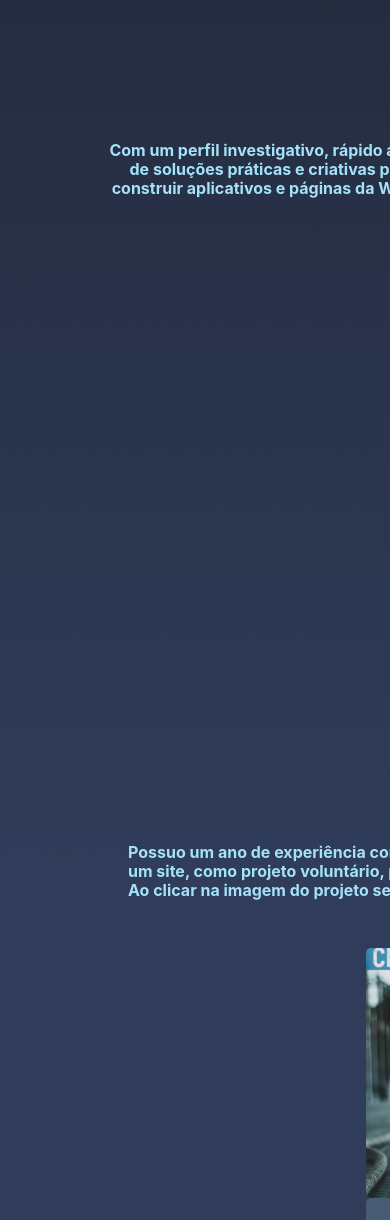
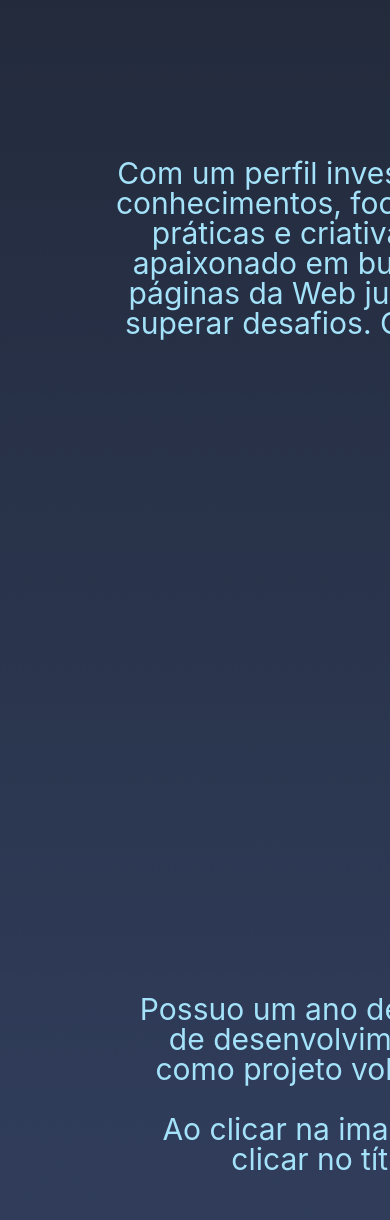
Before and after one commit to RuanL-Dev/portfolio_RuanL-Dev, a Next.js app: page / in a window 390 px wide. Shown: the part 759-1979 px from the top of the page. Built offline with nearby package versions, Linux system fonts and the light colour scheme.

Commit message:
responsivity adjusted for better view on mobile

```diff
--- a/src/components/card/CardProject.jsx
+++ b/src/components/card/CardProject.jsx
@@ -26,11 +26,22 @@ const CardContainerDescription = styled.div`
   justify-content: center;
   text-align: center;
   padding: 25px 30px 20px 30px;
+
+  @media (max-width: 425px) {
+    width: 680px;
+    height: 20rem;
+  }
 `
-const StyledTitle = styled.h3`
+const StyledTitle = styled.h2`
   padding-bottom: 20px;
   font-size: 25px;
   line-height: 19px;
+
+  @media (max-width: 425px) {
+    font-weight: 400;
+    font-size: 35px;
+    line-height: 25px;
+  }
 
   a {
     color: ${(props) => props.theme.colors.text};
@@ -53,6 +64,17 @@ const StyledTitle = styled.h3`
     width: 100%;
   }
 `
+const StyledDescription = styled.h4`
+  font-weight: 400;
+  font-size: 18px;
+  line-height: 19px;
+
+  @media (max-width: 425px) {
+    font-weight: 400;
+    font-size: 32px;
+    line-height: 30px;
+  }
+`
 
 function CardProject({ image, type, width, LinkSite, LinkRepo, title, descrição, span }) {
   return (
@@ -66,9 +88,11 @@ function CardProject({ image, type, width, LinkSite, LinkRepo, title, descriçã
             {title}
           </a>
         </StyledTitle>
-        {descrição}
-        <br />
-        {span}
+        <StyledDescription>
+          {descrição}
+          <br />
+          {span}
+        </StyledDescription>
       </CardContainerDescription>
     </CardContainer>
   )
--- a/src/components/layout/projects/Projects.jsx
+++ b/src/components/layout/projects/Projects.jsx
@@ -14,6 +14,10 @@ const StyledContainerProjectsTitle = styled.div`
   align-items: center;
   justify-content: center;
   margin: 3rem 8rem;
+`
+const StyledContainerText = styled.div`
+  display: flex;
+  text-align: center;
 `
 const StyledContainerProject = styled.div`
   display: grid;
@@ -36,14 +40,16 @@ const Projects = () => {
         <StyledDescriptionTitle>
           <H1>Projetos</H1>
         </StyledDescriptionTitle>
+        <StyledContainerText>
           <H4>
             Possuo um ano de experiência como programador FullStack por meio de desenvolvimento de
             diferentes projetos pessoais e de um site, como projeto voluntário, para uma instituição
             de caridade chamada Challenge do Bem.
             <br />
-          Ao clicar na imagem do projeto será redirecionado para o site e ao clicar no título poderá
-          visualizar o repositório do mesmo.
+            Ao clicar na imagem do projeto será redirecionado para o site e ao clicar no título
+            poderá visualizar o repositório do mesmo.
           </H4>
+        </StyledContainerText>
       </StyledContainerProjectsTitle>
       <StyledContainerProject>
         <CardProject
--- a/src/typograph/H1Title.jsx
+++ b/src/typograph/H1Title.jsx
@@ -4,6 +4,11 @@ const H1 = styled.h1`
   font-weight: 700;
   font-size: 50px;
   line-height: 77px;
+
+  @media (max-width: 425px) {
+    font-size: 75px;
+    line-height: 77px;
+  }
 `
 
 export default H1
--- a/src/typograph/H2SubTitle1.jsx
+++ b/src/typograph/H2SubTitle1.jsx
@@ -4,6 +4,11 @@ const H2 = styled.h2`
   font-weight: 600;
   font-size: 24px;
   line-height: 29px;
+
+  @media (max-width: 425px) {
+    font-size: 35px;
+    line-height: 30px;
+  }
 `
 
 export default H2
--- a/src/typograph/H3Subtitle2.jsx
+++ b/src/typograph/H3Subtitle2.jsx
@@ -4,6 +4,11 @@ const H3 = styled.h3`
   font-weight: 400;
   font-size: 16px;
   line-height: 19px;
+
+  @media (max-width: 425px) {
+    font-size: 25px;
+    line-height: 35px;
+  }
 `
 
 export default H3
--- a/src/typograph/H4Text.jsx
+++ b/src/typograph/H4Text.jsx
@@ -4,6 +4,12 @@ const H4 = styled.h4`
   font-weight: 700;
   font-size: 16px;
   line-height: 19px;
+
+  @media (max-width: 425px) {
+    font-weight: 400;
+    font-size: 30px;
+    line-height: 30px;
+  }
 `
 
 export default H4
```
Lines whose indentation alone changed are shown as unchanged.
